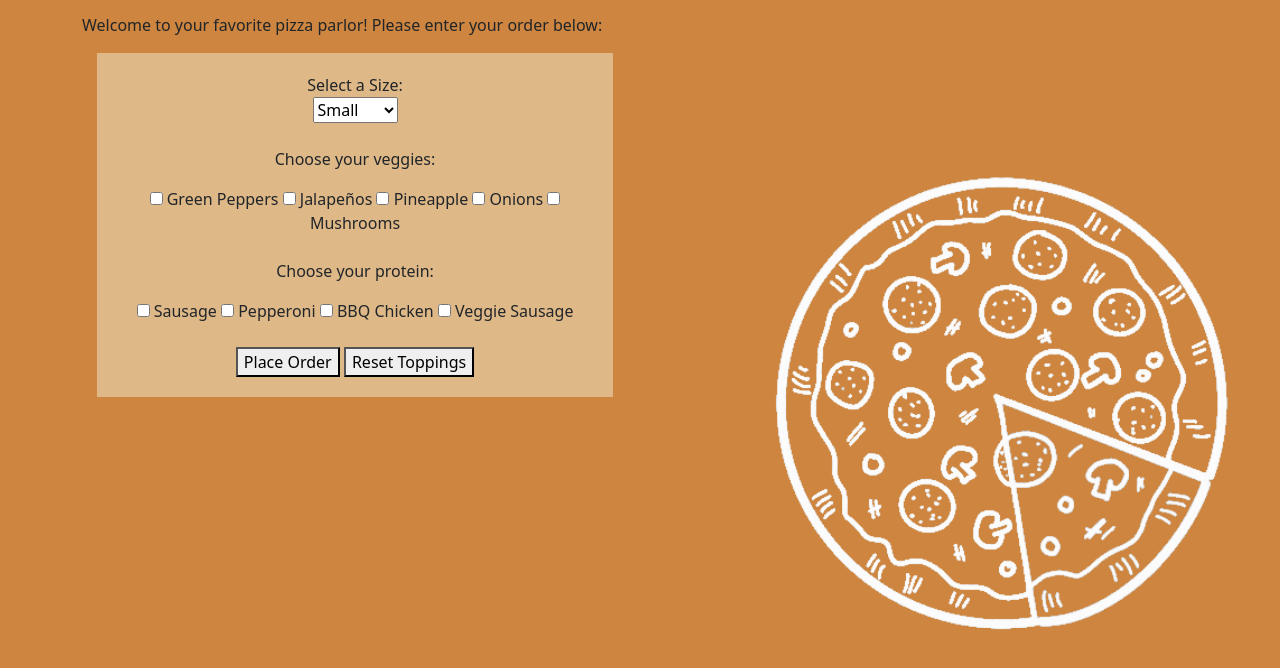
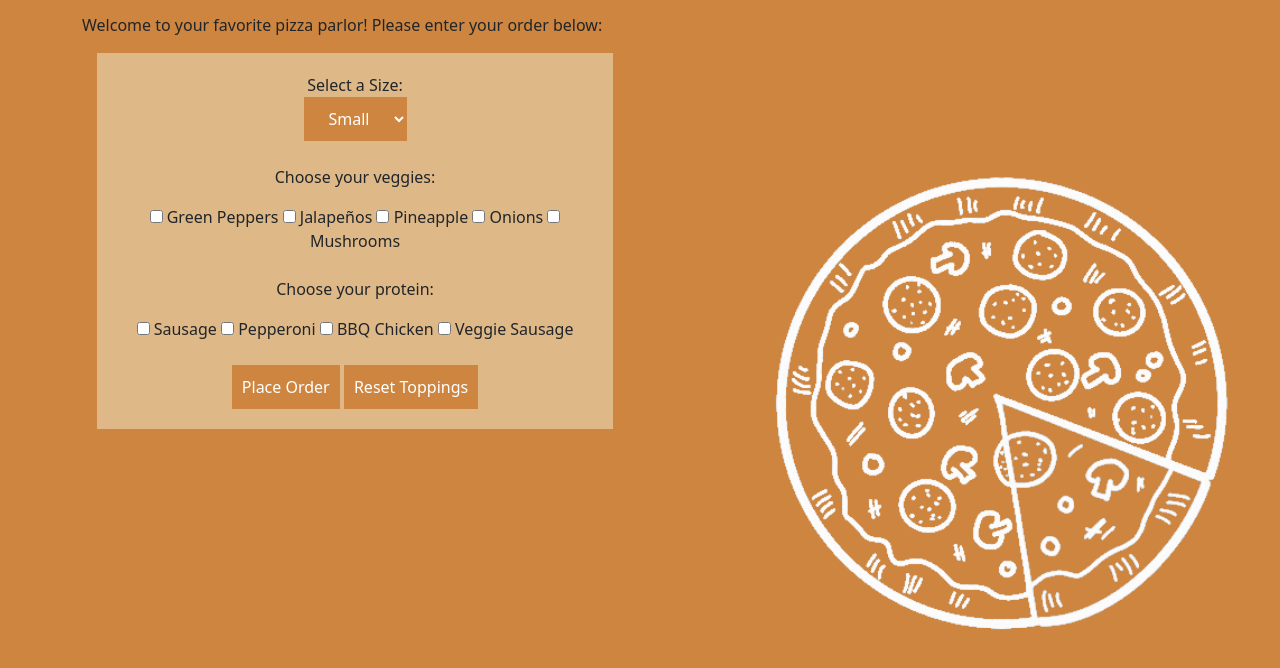
Before and after one commit to mdonegan91/pizza-parlor, a plain HTML site: page index.html in a window 1280 px wide. Shown: the part 126-794 px from the top of the page. Drawn offline with nearby package versions, Linux system fonts and the light colour scheme.

Commit message:
add CSS styling

```diff
--- a/css/styles.css
+++ b/css/styles.css
@@ -25,7 +25,41 @@ img {
     height: auto;
 }
 
+#reset {
+    background-color: peru;
+    border: none;
+    color: white;
+    padding: 10px 10px;
+    text-align: center;
+    text-decoration: none;
+    display: inline-block;
+    font-size: 16px;
+}
+
+#submit {
+    background-color: peru;
+    border: none;
+    color: white;
+    padding: 10px 10px;
+    text-align: center;
+    text-decoration: none;
+    display: inline-block;
+    font-size: 16px;
+}
+
+#pizza-size {
+    background-color: peru;
+    border: none;
+    color: white;
+    padding: 10px 10px;
+    text-align: center;
+    text-decoration: none;
+    display: inline-block;
+    font-size: 16px;
+}
+
 @media screen and (max-width: 750px) {
     img {
         display: none;
-    }}
+    }
+}
--- a/index.html
+++ b/index.html
@@ -60,8 +60,8 @@
                 <h2>Order Placed!</h2>
                 <p>Your total is: <span id="total"></span></p>
                 <p>Come on down to pizza town to pick up your 'za!</p>
-                <button class="btn-primary delete" type="button">New Order</button>
-                <button class="btn-primary cancel" type="button">Cancel Order</button>
+                <button class="btn-primary delete" type="button" id="delete">New Order</button>
+                <button class="btn-primary cancel" type="cancel" id="button">Cancel Order</button>
             </div>
         </div>
     </div>
```
